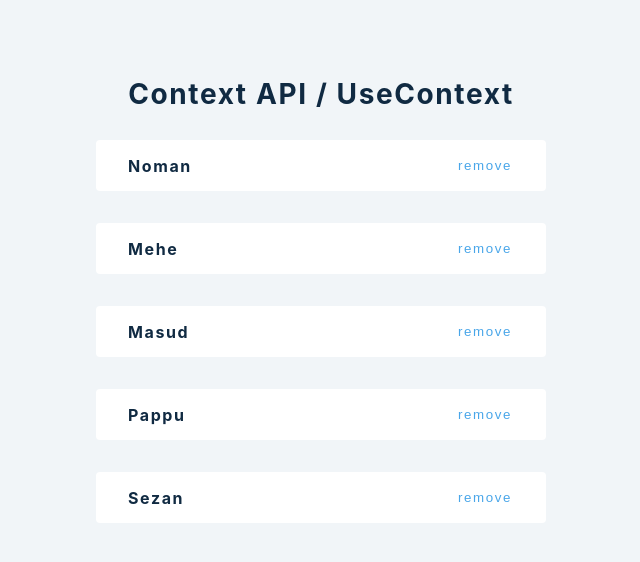
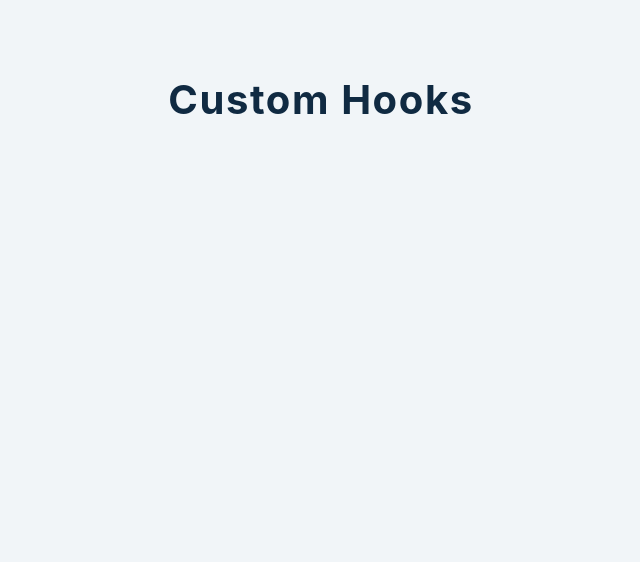
Before and after one commit to mnomanme/advanceReact, a JavaScript app: page / in a window 1280 px wide. Shown: the top 562 px of the page, without its empty margins (319-959 px from the left). Built offline with nearby package versions, Linux system fonts and the light colour scheme.

Commit message:
custom hooks setup :rocket:

```diff
--- a/src/App.js
+++ b/src/App.js
@@ -1,9 +1,7 @@
-import ContextAPI from './components/ContextAPI';
-
 const App = () => {
 	return (
 		<div className="container">
-			<ContextAPI />
+			<h2>custom hooks</h2>
 		</div>
 	);
 };
--- a/src/components/ContextAPI.js
+++ /dev/null
@@ -1,54 +0,0 @@
-import React, { useState } from 'react';
-import { useContext } from 'react';
-import { data } from '../data';
-
-const PersonContext = React.createContext();
-
-// two components - Provider, Consumer
-
-const ContextAPI = () => {
-	const [people, setPeople] = useState(data);
-
-	const removePerson = (id) => {
-		setPeople((people) => {
-			return people.filter((person) => person.id !== id);
-		});
-	};
-
-	return (
-		<PersonContext.Provider value={{ removePerson, people }}>
-			<h3>context API / useContext</h3>
-			<List />
-		</PersonContext.Provider>
-	);
-};
-
-const List = () => {
-	const mainData = useContext(PersonContext);
-	console.log(mainData);
-
-	return (
-		<>
-			{mainData.people.map((person) => {
-				return <SinglePerson key={person.id} {...person} />;
-			})}
-		</>
-	);
-};
-
-const SinglePerson = ({ id, name }) => {
-	// const data = useContext(PersonContext);
-	// console.log(data);
-	const { removePerson } = useContext(PersonContext);
-
-	return (
-		<>
-			<div className="item">
-				<h4>{name}</h4>
-				<button onClick={() => removePerson(id)}>remove</button>
-			</div>
-		</>
-	);
-};
-
-export default ContextAPI;
```
Also changed, not shown: src/components/FetchExample.js (added, +11 -0 lines), src/components/UseFetch.js (added, +11 -0 lines), 1 other file (tests, documents, lock files or other folders).
